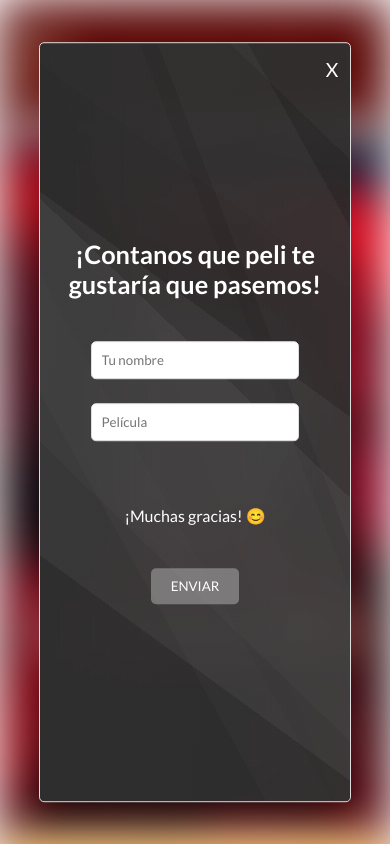
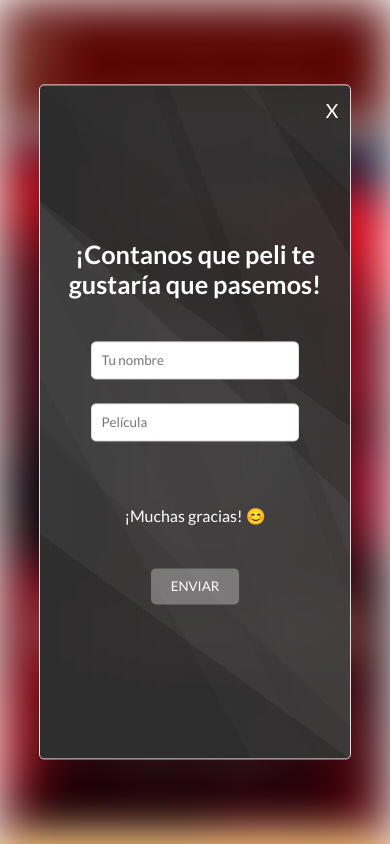
Before and after one commit to MauricioBuda/CineLanus, a website built with Vite: page index.html in a window 390 px wide. Both pictures are taken after a click on the link "Sugerinos alguna peli". Shown: the top 844 px of the page. Built offline with nearby package versions, Linux system fonts and the light colour scheme; some packages are replaced by stand-ins of ours; no server answers; the database is empty; a script that the page names is missing; a web font is replaced by a local one.

Commit message:
agrego btn modal para peli

```diff
--- a/css/secciones/modalReserva.css
+++ b/css/secciones/modalReserva.css
@@ -111,7 +111,7 @@
   @media screen and (max-width: 524px) {
     .section-formulario{
       width: 90vw;
-      height: 90vh;
+      height: 80vh;
     }
 
     .button-x-form{
--- a/js/app.js
+++ b/js/app.js
@@ -261,7 +261,7 @@ async function quePeliculaRenderizar () {
 
 function mostrarOcultarModalReserva () {
     seccionModalReserva.classList.toggle('aplicarDisplayNone');
-    console.log("sdf")
+
     seccionInicio.classList.toggle('aplicarBorroso');
     seccionNavBar.classList.toggle('aplicarBorroso');
     seccionReservar.classList.toggle('aplicarBorroso');
@@ -271,7 +271,7 @@ function mostrarOcultarModalReserva () {
 
 function mostrarOcultarModalSugerencia () {
     seccionModalSugerencia.classList.toggle('aplicarDisplayNone');
-    console.log("fghfhfhfgh")
+
     seccionInicio.classList.toggle('aplicarBorroso');
     seccionNavBar.classList.toggle('aplicarBorroso');
     seccionReservar.classList.toggle('aplicarBorroso');
--- a/package.json
+++ b/package.json
@@ -12,6 +12,7 @@
     "vite": "^5.4.9"
   },
   "dependencies": {
+    "animate.css": "^4.1.1",
     "firebase": "^11.0.1",
     "sweetalert2": "^11.14.4"
   }
```
Also changed, not shown: index.html (+1 -3 lines), 1 other file.
